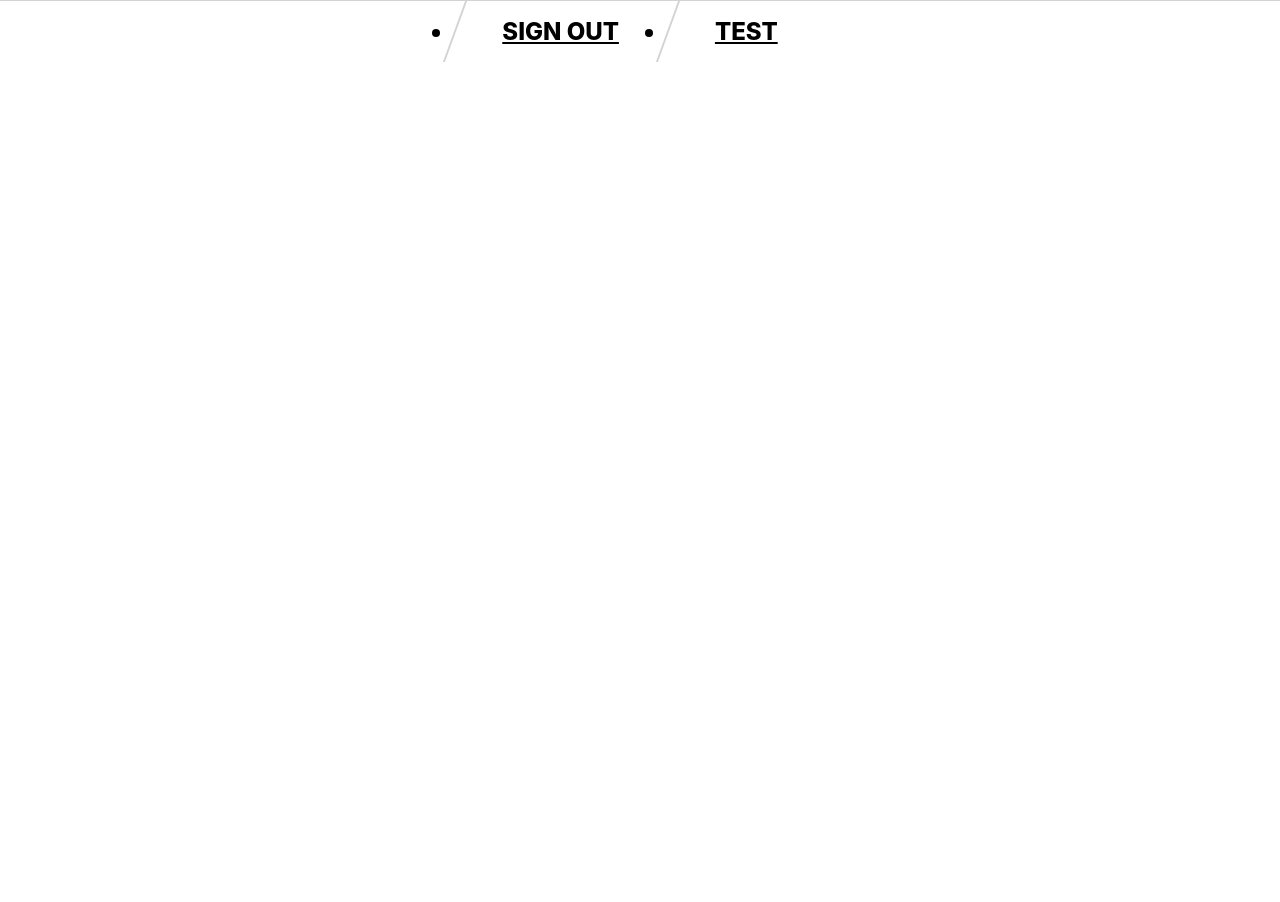
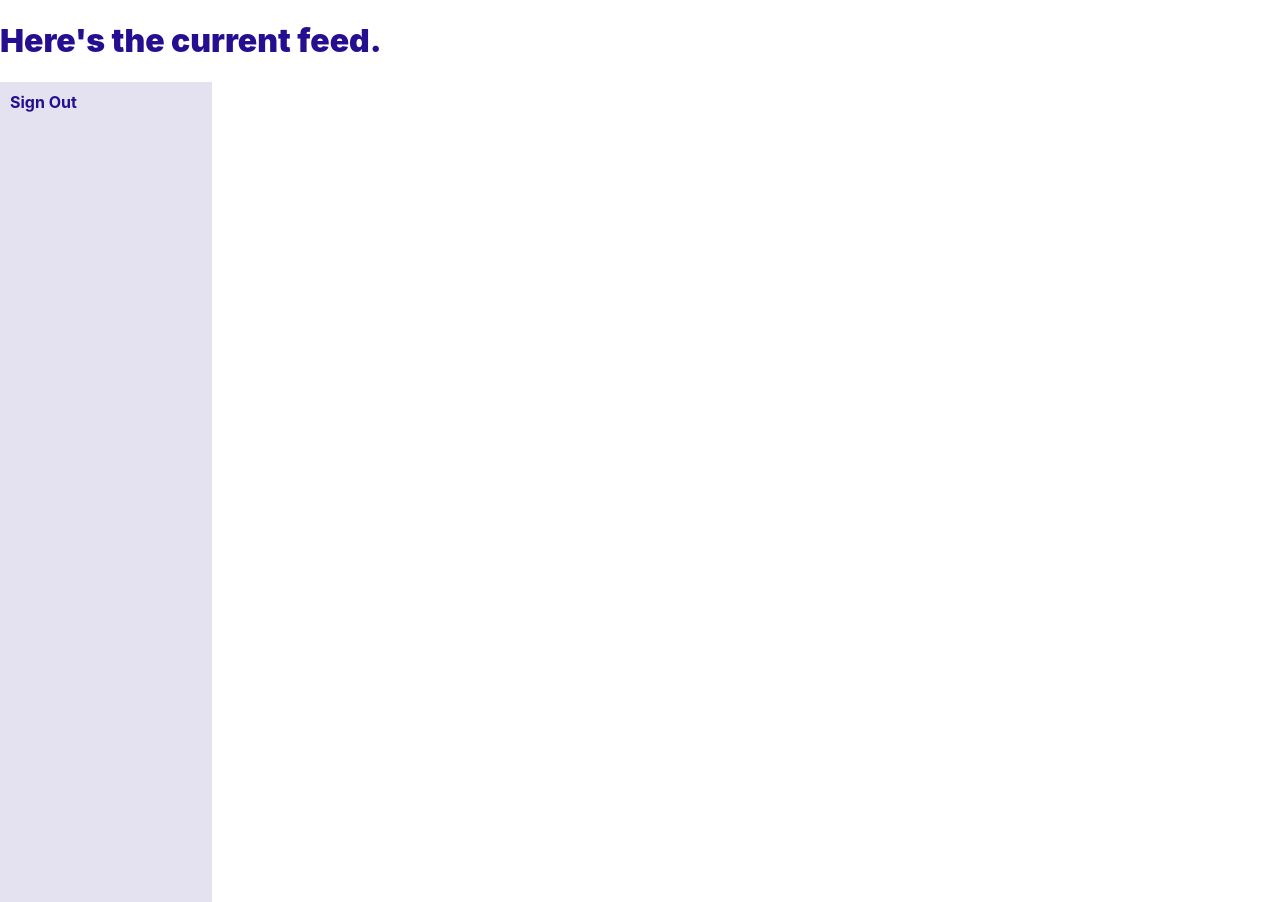
Before and after one commit to senecal-jjs/rss-feed-aggregator, a React (Create React App) app in the folder frontend_rss_feed/: page /dashboard in a window 1280 px wide. Before the commit the page ends 800 px from the top, so only its background shows below. Built offline with nearby package versions, Linux system fonts and the light colour scheme; no server answers.

Commit message:
create sidebar

```diff
--- a/frontend_rss_feed/src/components/Dashboard.js
+++ b/frontend_rss_feed/src/components/Dashboard.js
@@ -1,10 +1,14 @@
 import React from 'react';
 import Navbar from "./Navbar";
+import H1 from "./styles/Heading";
 
 class Dashboard extends React.Component {
     render() {
         return (
-            <Navbar />
+            <div>
+                <H1>Here's the current feed.</H1>
+                <Navbar />
+            </div>
         )
     }
 }
--- a/frontend_rss_feed/src/components/Navbar.js
+++ b/frontend_rss_feed/src/components/Navbar.js
@@ -1,11 +1,10 @@
-import NavStyles from "./styles/Nav";
+import NavList, { Anchor } from "./styles/Nav";
 
 function Navbar() {
     return (
-        <NavStyles>
-            <li><a href="#">Sign Out</a></li>
-            <li><a href="#">Test</a></li>
-        </NavStyles>
+        <NavList>
+            <li><Anchor href="#">Sign Out</Anchor></li>
+        </NavList>
     )
 }
 
--- a/frontend_rss_feed/src/components/styles/Heading.js
+++ b/frontend_rss_feed/src/components/styles/Heading.js
@@ -1,7 +1,7 @@
 import styled from "styled-components";
 
 const H1 = styled.h1`
-    color: slateblue;
+    color: #250e8f;
     font-weight: 900;
 `
 
--- a/frontend_rss_feed/src/components/styles/Nav.js
+++ b/frontend_rss_feed/src/components/styles/Nav.js
@@ -1,66 +1,30 @@
 import styled from 'styled-components';
 
-const NavStyles = styled.ul`
-  margin: 0;
-  padding: 0;
-  display: flex;
-  justify-self: end;
-  font-size: 2rem;
-  a,
-  button {
-    padding: 1rem 3rem;
+// analogous
+//#250e8f#660e8f#8f0e78#8f0e37#8f250e#8f660e
+
+// tints
+// #250e8f#402c9d#5c4aab#7768b9#9287c7#ada5d5#c8c3e3#e4e1f1
+const NavList = styled.ul`
+    list-style-type: none;
+    margin: 0;
+    padding: 10px;
+    height: 100%;
+    position: absolute;
     display: flex;
-    align-items: center;
-    position: relative;
-    text-transform: uppercase;
-    font-weight: 900;
-    font-size: 1em;
-    background: none;
-    border: 0;
-    cursor: pointer;
-    color: black;
-    font-weight: 800;
-    @media (max-width: 700px) {
-      font-size: 10px;
-      padding: 0 10px;
-    }
-    &:before {
-      content: '';
-      width: 2px;
-      background: lightgrey;
-      height: 100%;
-      left: 0;
-      position: absolute;
-      transform: skew(-20deg);
-      top: 0;
-      bottom: 0;
-    }
-    &:after {
-      height: 2px;
-      background: red;
-      content: '';
-      width: 0;
-      position: absolute;
-      transform: translateX(-50%);
-      transition: width 0.4s;
-      transition-timing-function: cubic-bezier(1, -0.65, 0, 2.31);
-      left: 50%;
-      margin-top: 2rem;
-    }
-    &:hover,
-    &:focus {
-      outline: none;
-      &:after {
-        width: calc(100% - 60px);
-      }
-    }
-  }
-  @media (max-width: 1300px) {
-    border-top: 1px solid lightgrey;
-    width: 100%;
-    justify-content: center;
-    font-size: 1.5rem;
-  }
+    flex-direction: column;
+    background-color: #e4e1f1;
+    width: 15%;
 `;
 
-export default NavStyles;
+const Anchor = styled.a`
+    display: block;
+    color: #250e8f;
+    text-decoration: none;
+    font-weight: bold;
+`
+export default NavList;
+
+export {
+    Anchor
+};
```
Also changed, not shown: frontend_rss_feed/src/components/Login.js (+5 -5 lines).
